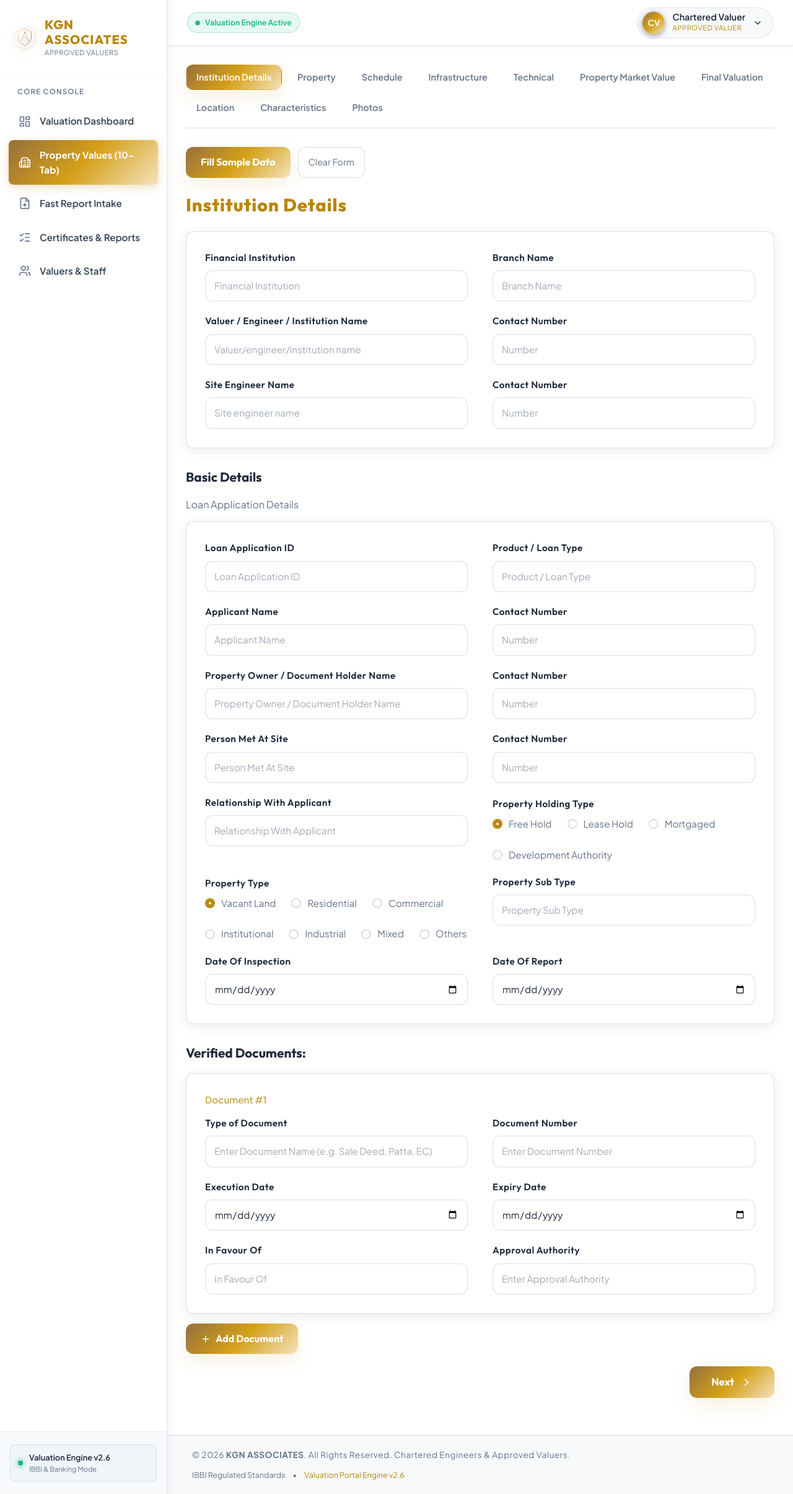
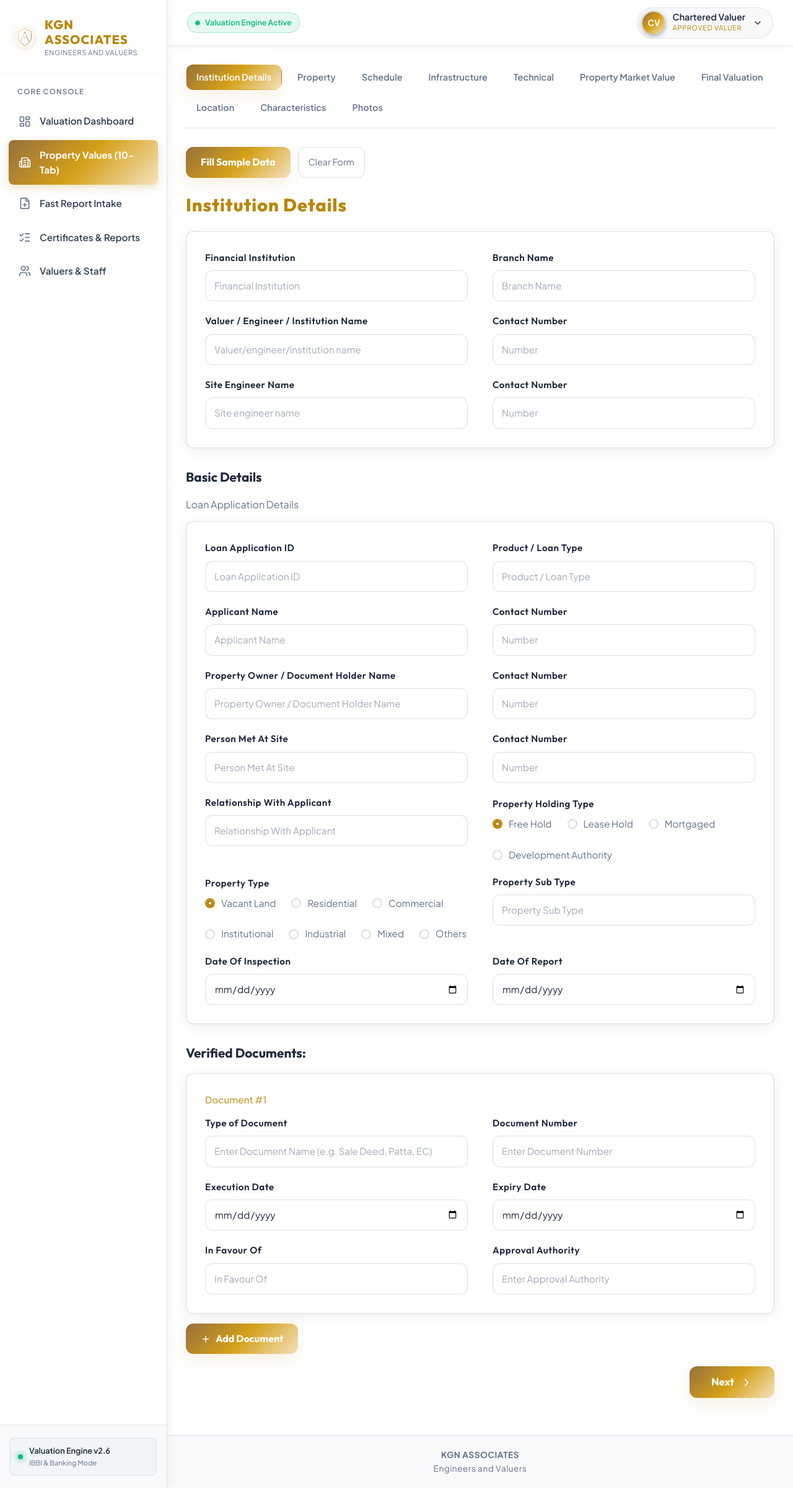
Before and after one commit to omchangela/kgn-associates, a Next.js app: page /property-values in a window 1280 px wide. Shown: the whole page at 62% size. Built offline with nearby package versions, Linux system fonts and the light colour scheme.

Commit message:
chore: standardize branding to KGN ASSOCIATES Engineers and Valuers everywhere

```diff
--- a/src/app/login/page.js
+++ b/src/app/login/page.js
@@ -97,7 +97,7 @@ const Login = () => {
                   ESTD. &amp; REGISTERED
                 </span>
                 <h2 style={{ fontFamily: 'var(--font-heading)', color: 'var(--primary-gold)', margin: 0, fontSize: '1.4rem' }}>
-                  CHARTERED VALUERS
+                  ENGINEERS AND VALUERS
                 </h2>
               </div>
             </div>
@@ -108,8 +108,7 @@ const Login = () => {
             </div>
 
             <p className={styles.brandDescription}>
-              Government Approved Valuers, Chartered Engineers, and Municipal Property Assessors.
-              Comprehensive land, building, and commercial valuation certification platform.
+              Engineers and Valuers
             </p>
 
             {/* Feature highlights with animated SVG icons */}
--- a/src/app/page.js
+++ b/src/app/page.js
@@ -113,7 +113,7 @@ export default function Home() {
               fontWeight: 600,
             }}
           >
-            Chartered Engineers &amp; Approved Valuers Portal
+            Engineers and Valuers
           </p>
         </div>
 
--- a/src/app/signup/page.js
+++ b/src/app/signup/page.js
@@ -116,8 +116,7 @@ const Signup = () => {
             </div>
 
             <p className={styles.brandDescription}>
-              Join the registered roster of Chartered Engineers and Approved Property Valuers.
-              Access advanced valuation matrices, bank-compliant reporting, and instant digital certification.
+              Engineers and Valuers
             </p>
           </div>
         </div>
--- a/src/components/footer/Footer.jsx
+++ b/src/components/footer/Footer.jsx
@@ -4,15 +4,11 @@ import styles from './Footer.module.css';
 const Footer = () => {
   return (
     <footer className={styles.footer}>
-      <div style={{ display: 'flex', justifyContent: 'space-between', alignItems: 'center', flexWrap: 'wrap', gap: '12px' }}>
-        <p style={{ margin: 0 }}>
-          &copy; 2026 <strong>KGN ASSOCIATES</strong>. All Rights Reserved. Chartered Engineers &amp; Approved Valuers.
+      <div style={{ display: 'flex', justifyContent: 'center', alignItems: 'center', flexWrap: 'wrap', gap: '12px' }}>
+        <p style={{ margin: 0, textAlign: 'center', width: '100%', fontSize: '0.85rem', color: 'var(--text-muted)' }}>
+          <strong>KGN ASSOCIATES</strong><br/>
+          Engineers and Valuers
         </p>
-        <div style={{ display: 'flex', alignItems: 'center', gap: '12px', fontSize: '0.78rem', color: 'var(--text-muted)' }}>
-          <span>IBBI Regulated Standards</span>
-          <span>•</span>
-          <span style={{ color: 'var(--primary-gold)' }}>Valuation Portal Engine v2.6</span>
-        </div>
       </div>
     </footer>
   );
--- a/src/components/sidebar/Sidebar.jsx
+++ b/src/components/sidebar/Sidebar.jsx
@@ -22,7 +22,7 @@ const Sidebar = ({ isOpen, onClose }) => {
               <KgnCrest size={42} />
               <div className={styles.brandText}>
                 <span className={styles.brandTitle}>KGN ASSOCIATES</span>
-                <span className={styles.brandSub}>Approved Valuers</span>
+                <span className={styles.brandSub}>Engineers and Valuers</span>
               </div>
             </Link>
           </div>
```
Also changed, not shown: src/lib/pdfGenerator.js.
